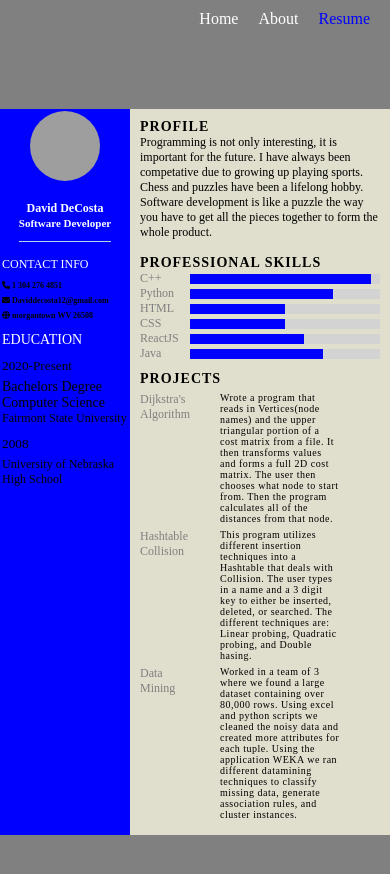
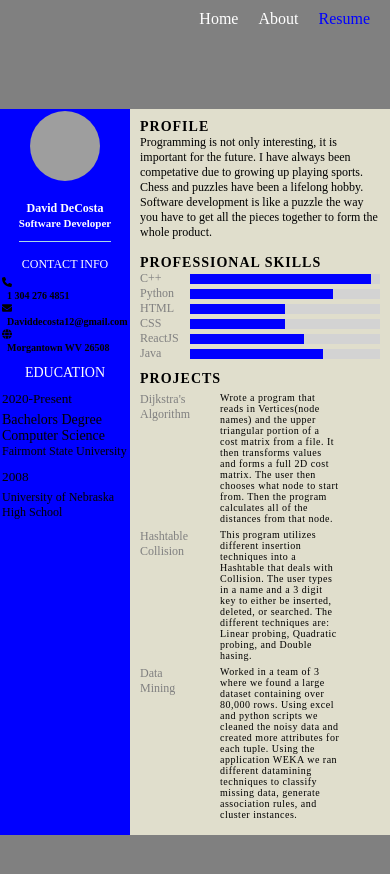
Before and after one commit to DavidDeCosta/resume-website, a React (Create React App) app: page /resume in a window 390 px wide. Shown: the top 874 px of the page. Built offline with nearby package versions, Linux system fonts and the light colour scheme; grey boxes are pictures that could not be loaded.

Commit message:
updated media resume viewing

```diff
--- a/src/components/pages/resume.css
+++ b/src/components/pages/resume.css
@@ -319,6 +319,7 @@ position: relative;
 
 @media screen and (max-width: 768px) {
     .bigBox .contactInfo .title{
+    text-align: center;
     font-size: 12px;
     font-weight: 400;
     margin-bottom: 5px;
@@ -349,8 +350,9 @@ position: relative;
 
 @media screen and (max-width: 768px) {
     .contactInfo ul li .icon{
+    display: block;
     width: 10px;
-    font-size: 8px;
+    font-size: 10px;
     }
 }
 
@@ -362,7 +364,8 @@ position: relative;
 
 @media screen and (max-width: 768px) {
     .contactInfo ul li .text{
-    font-size: 8px;
+    padding-left: 5px;
+    font-size: 10px;
     }
 }
 
@@ -371,6 +374,7 @@ position: relative;
     margin-top: 20px;
     margin-bottom: 10px;
     font-weight: 300;
+    text-align: center;
     }
   }
 
--- a/src/components/pages/resume.js
+++ b/src/components/pages/resume.js
@@ -32,7 +32,7 @@ const Resume=()=>{
               </li>
               <li>
                 <span className='icon'><FontAwesomeIcon icon={faGlobe} /></span>
-                <span className='text'>morgantown WV 26508</span>
+                <span className='text'>Morgantown WV 26508</span>
               </li>
             </ul>
           </div>
```
